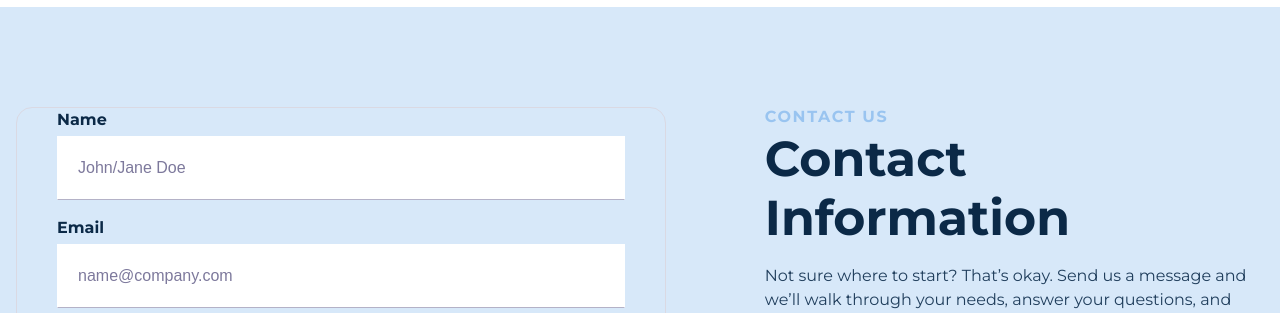
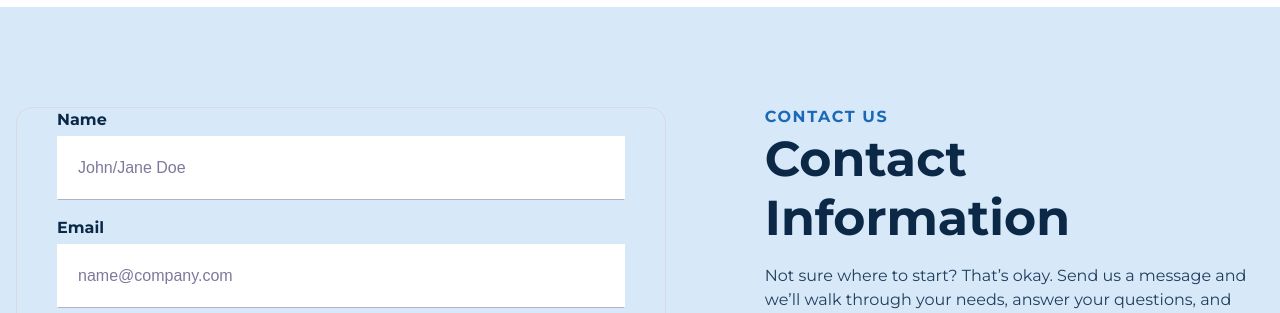
Before and after one commit to paulnicholsen27/blue-canary-cs, a web app: file index.html in a window 1280 px wide. Shown: the part 4569-4882 px from the top of the page. Run offline with its HTML, style and script files only (its server is not run), Linux system fonts and the light colour scheme; style sheets or scripts are compiled from the project's sources; some libraries are stand-ins or nearby versions.

Commit message:
darkened contact us text color

```diff
--- a/css/contact.less
+++ b/css/contact.less
@@ -24,6 +24,9 @@
             text-align: left;
         }
 
+        .cs-topper {
+            color: var(--secondary)
+        }
         .cs-text {
             /* 16px - 48px */
             margin: 0 0 clamp(1rem, 4.4vw, 3rem) 0;
```
